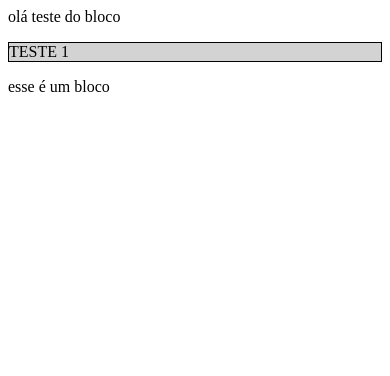
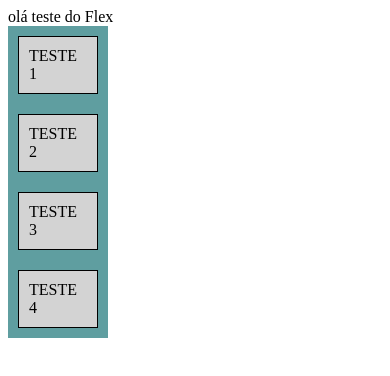
Before and after one commit to isabela-barcellos/front-end, a plain HTML site: page Flexbox.html in a window 390 px wide. Drawn offline with Linux system fonts and the light colour scheme.

Commit message:
adicionando o resto do arquivo

```diff
--- a/Flexbox.html
+++ b/Flexbox.html
@@ -1,29 +1,46 @@
 <!DOCTYPE html>
 <html>
+    <!-- o head meta é uma tag que define a responsividade para o render (navegador) -->
+    <meta name="viewport" content="widht=device-width, initial-scale=1.0">
     <!-- Flex  -->
     <style>
-        .container{
+    .container{
+            background-color:lightblue;
+            display: flex;
+            flex-direction:row;
+            width: 200px;
+            /* sem o nowrap (quebra) todos os itens filhos devem se encaixar
+            Com o wrap (quebra) os itens quebram a linha */
+            flex-wrap:wrap ;
+            /* row-reverse */
+        }
+    .item{
+            background-color: lightgray;
+            border: 1px solid black;
+            padding: 10px;
+            margin: 10px;
+        }
 
-
-
-            background-color:lightblue;
-
-        }
-        .item{
-
-            background-color: lightgray;
-
-            border: 1px solid black;
+        @media (max-width:800px) {
+            .container{
+                flex-direction: column;
+                /* column-reverse */
+                background-color: cadetblue;
+                width: 100px;
+            }
         }
     </style>
 <body>
 
-    olá teste do bloco
+    olá teste do Flex
 
     <div class="container">
         <p class="item"> TESTE 1</p>
+        <p class="item"> TESTE 2</p>
+        <p class="item"> TESTE 3</p>
+        <p class="item"> TESTE 4</p>
     </div>
 
-    esse é um bloco
+
 </body>
 </html>
```
